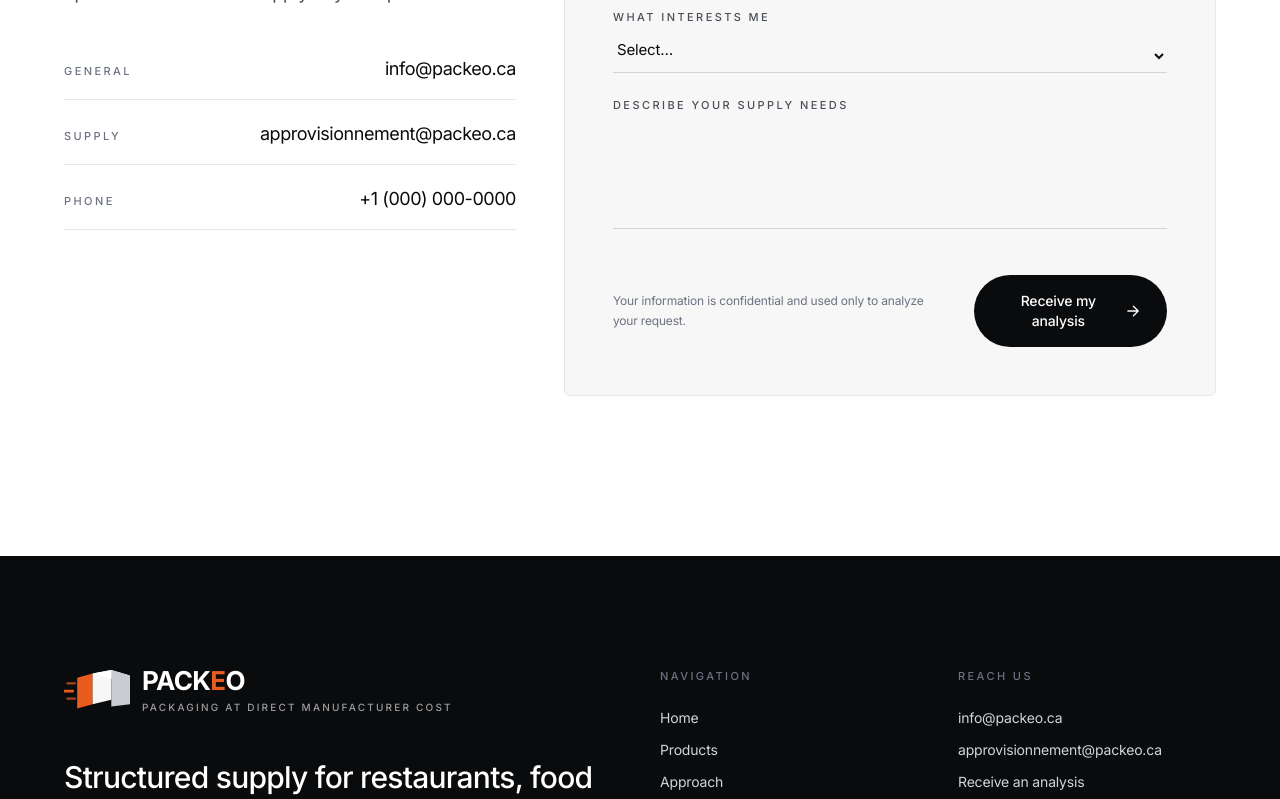
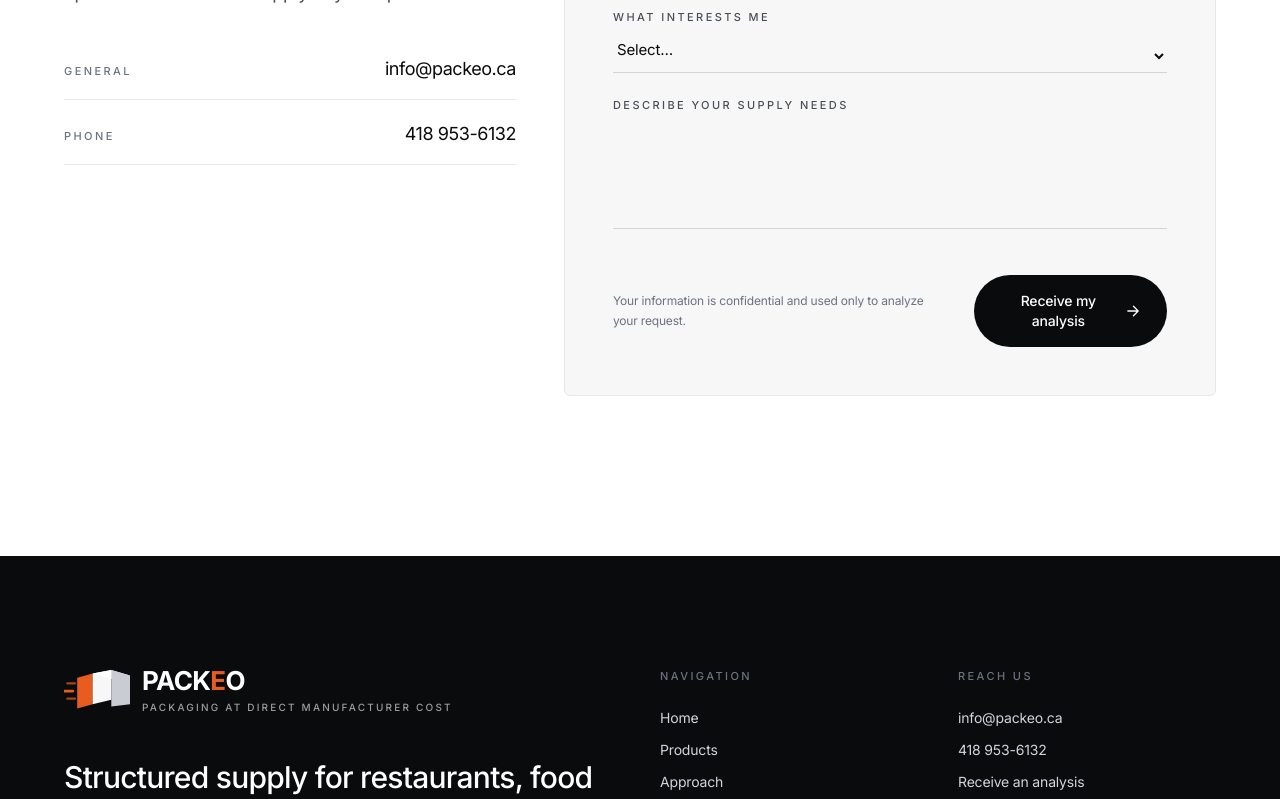
Before and after one commit to phbeaud/packeo-site, a React (Vite) app: page /en in a window 1280 px wide. Shown: the part 6440-7239 px from the top of the page. Built offline with nearby package versions, Linux system fonts and the light colour scheme.

Commit message:
Real contact info: info@packeo.ca + 418 953-6132 (remove approvisionnement@)

```diff
--- a/index.html
+++ b/index.html
@@ -105,7 +105,9 @@
         "contactPoint": {
           "@type": "ContactPoint",
           "email": "info@packeo.ca",
+          "telephone": "+1-418-953-6132",
           "contactType": "customer service",
+          "areaServed": "CA",
           "availableLanguage": ["French", "English"]
         }
       }
--- a/src/components/Contact.jsx
+++ b/src/components/Contact.jsx
@@ -20,7 +20,7 @@ export default function Contact() {
         `${t.contact.form.interest}: ${data.get('interet') || ''}\n\n` +
         `${t.contact.form.message}:\n${data.get('message') || ''}`
     );
-    window.location.href = `mailto:approvisionnement@packeo.ca?subject=${subject}&body=${body}`;
+    window.location.href = `mailto:info@packeo.ca?subject=${subject}&body=${body}`;
     setSubmitted(true);
   };
 
@@ -43,8 +43,7 @@ export default function Contact() {
 
             <div className="reveal mt-12 space-y-5" style={{ transitionDelay: '220ms' }}>
               <ContactLine label={t.contact.lines.general} value="info@packeo.ca" href="mailto:info@packeo.ca" />
-              <ContactLine label={t.contact.lines.supply} value="approvisionnement@packeo.ca" href="mailto:approvisionnement@packeo.ca" />
-              <ContactLine label={t.contact.lines.phone} value="+1 (000) 000-0000" href="tel:+10000000000" />
+              <ContactLine label={t.contact.lines.phone} value="418 953-6132" href="tel:+14189536132" />
             </div>
           </div>
 
--- a/src/components/ContactCTA.jsx
+++ b/src/components/ContactCTA.jsx
@@ -35,10 +35,10 @@ export default function ContactCTA({ title, sub }) {
               </svg>
             </LangLink>
             <a
-              href="mailto:approvisionnement@packeo.ca"
+              href="mailto:info@packeo.ca"
               className="inline-flex items-center gap-3 text-sm font-medium text-ink-900 px-6 py-3.5 rounded-full border border-ink-200 hover:border-ink-900 transition-colors duration-300"
             >
-              approvisionnement@packeo.ca
+              info@packeo.ca
             </a>
           </div>
         </div>
--- a/src/components/Footer.jsx
+++ b/src/components/Footer.jsx
@@ -39,7 +39,7 @@ export default function Footer() {
                 <a href="mailto:info@packeo.ca" className="hover:text-white transition-colors">info@packeo.ca</a>
               </li>
               <li>
-                <a href="mailto:approvisionnement@packeo.ca" className="hover:text-white transition-colors">approvisionnement@packeo.ca</a>
+                <a href="tel:+14189536132" className="hover:text-white transition-colors">418 953-6132</a>
               </li>
               <li><LangLink to="/#contact" className="hover:text-white transition-colors">{t.footer.links.analysis}</LangLink></li>
             </ul>
```
Also changed, not shown: .claude/settings.local.json.
